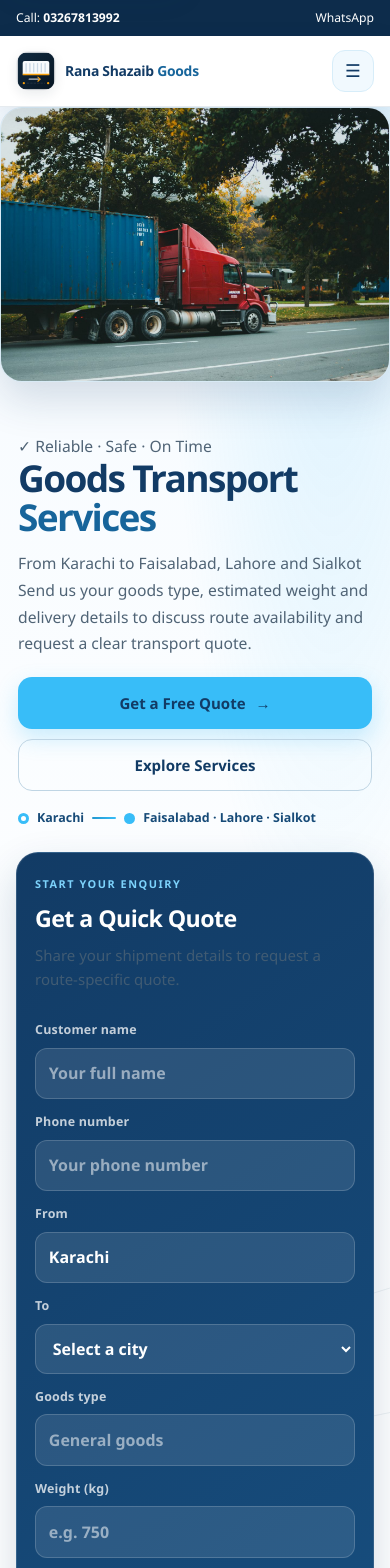
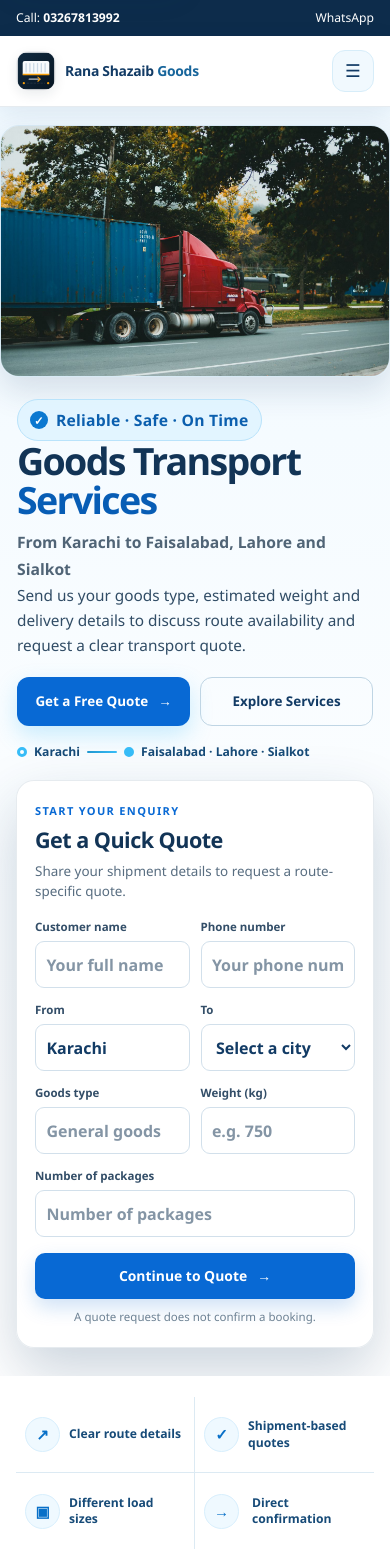
Before and after one commit to ranaahmad22561/rana-shazaib-goods-website, a Next.js app: page / in a window 390 px wide. Shown: the top 1568 px of the page. Built offline with nearby package versions, Linux system fonts and the light colour scheme.

Commit message:
Style Design 1 hero, quote card and responsive layout

```diff
--- a/css/site.css
+++ b/css/site.css
@@ -1129,3 +1129,361 @@ ul { color: var(--ink-soft); }
     scroll-behavior: auto !important;
   }
 }
+
+
+/* Design 1 — full-bleed cargo hero, white quick quote card and responsive composition. */
+.hero--design-one {
+  position: relative;
+  min-height: 560px;
+  overflow: hidden;
+  isolation: isolate;
+  background: #edf7fc;
+}
+.hero--design-one::before {
+  position: absolute;
+  z-index: 1;
+  inset: 0;
+  background: linear-gradient(90deg, rgba(245,251,255,.97) 0%, rgba(242,250,255,.93) 30%, rgba(228,244,253,.68) 52%, rgba(18,59,101,.12) 100%);
+  content: "";
+}
+.hero--design-one::after { display: none; }
+.hero--design-one .hero__visual {
+  position: absolute;
+  z-index: 0;
+  inset: 0;
+  width: 100%;
+  height: 100%;
+  grid-column: auto;
+  grid-row: auto;
+  padding: 0;
+}
+.hero--design-one .hero__background {
+  position: absolute;
+  inset: 0;
+  width: 100%;
+  height: 100%;
+  aspect-ratio: auto;
+  border: 0;
+  border-radius: 0;
+  object-fit: cover;
+  object-position: center 52%;
+  box-shadow: none;
+}
+.hero--design-one .hero__inner {
+  position: relative;
+  z-index: 2;
+  display: grid;
+  width: var(--container);
+  min-height: 560px;
+  grid-template-columns: minmax(0, 1.08fr) minmax(330px, .82fr);
+  align-items: center;
+  gap: clamp(22px, 4vw, 58px);
+  padding: 42px 0;
+}
+.hero--design-one .hero__content {
+  grid-column: 1;
+  grid-row: 1;
+  max-width: 610px;
+  padding: 12px 0;
+}
+.hero__trust-pill {
+  display: inline-flex;
+  align-items: center;
+  gap: 8px;
+  margin: 0 0 17px;
+  padding: 7px 12px;
+  border: 1px solid #b9e3fb;
+  border-radius: 999px;
+  background: rgba(224,244,255,.9);
+  color: #0b5fae !important;
+  font-size: .78rem;
+  font-weight: 800;
+  letter-spacing: .015em;
+}
+.hero__trust-pill span {
+  display: grid;
+  width: 18px;
+  height: 18px;
+  place-items: center;
+  border-radius: 50%;
+  background: #0b78d0;
+  color: #fff;
+  font-size: .72rem;
+}
+.hero--design-one .hero__title {
+  max-width: 560px;
+  margin-bottom: 10px;
+  color: #123456;
+  font-size: clamp(2.7rem, 4.4vw, 4.3rem);
+  line-height: 1.04;
+  letter-spacing: -.045em;
+}
+.hero--design-one .hero__title span { display: block; color: #075db5; }
+.hero__route-title {
+  max-width: 560px;
+  margin: 0 0 14px;
+  color: #075db5;
+  font-size: clamp(1.05rem, 1.7vw, 1.5rem);
+  font-weight: 800;
+  line-height: 1.3;
+}
+.hero--design-one .hero__content > p:not(.eyebrow):not(.hero__trust-pill):not(.hero__route-title) {
+  max-width: 500px;
+  margin-bottom: 0;
+  color: #314d66;
+  font-size: 1rem;
+  line-height: 1.7;
+}
+.hero--design-one .hero__actions {
+  gap: 10px;
+  margin-top: 22px;
+}
+.hero--design-one .hero__actions .btn { border-radius: 12px; }
+.hero--design-one .hero__route {
+  display: flex;
+  flex-wrap: wrap;
+  gap: 9px;
+  margin-top: 20px;
+  color: #174b78;
+  font-size: .82rem;
+}
+.hero--design-one .route-line { width: 30px; }
+.hero--design-one .route-dot { width: 10px; height: 10px; }
+.btn--primary, .header-cta {
+  background: #0869d4;
+  color: #fff;
+  box-shadow: 0 8px 20px rgba(8,105,212,.20);
+}
+.btn--primary:hover, .header-cta:hover { background: #0759b5; color: #fff; }
+.hero--design-one .quick-quote {
+  grid-column: 2;
+  grid-row: 1;
+  display: block;
+  width: 100%;
+  max-width: 470px;
+  justify-self: end;
+  align-self: center;
+  padding: 24px;
+  border: 1px solid rgba(18,59,101,.10);
+  border-radius: 20px;
+  background: rgba(255,255,255,.97);
+  color: #123b65;
+  box-shadow: 0 24px 58px rgba(18,59,101,.22);
+  backdrop-filter: blur(10px);
+}
+.hero--design-one .quick-quote__eyebrow {
+  margin: 0 0 7px;
+  color: #0869d4 !important;
+  font-size: .69rem;
+  letter-spacing: .12em;
+}
+.hero--design-one .quick-quote h3 {
+  margin: 0 0 8px;
+  color: #123456;
+  font-size: 1.42rem;
+  line-height: 1.2;
+}
+.quick-quote__intro {
+  margin: 0 0 16px;
+  color: #586d80;
+  font-size: .84rem;
+  line-height: 1.5;
+}
+.hero--design-one .quick-quote__row {
+  display: grid;
+  grid-template-columns: repeat(2, minmax(0, 1fr));
+  gap: 12px 11px;
+  margin: 0;
+}
+.hero--design-one .quick-quote label {
+  min-width: 0;
+  color: #334e68;
+  font-size: .72rem;
+  font-weight: 750;
+  letter-spacing: 0;
+}
+.hero--design-one .quick-quote input,
+.hero--design-one .quick-quote select {
+  min-width: 0;
+  min-height: 43px;
+  margin-top: 5px;
+  padding: .58rem .65rem;
+  border: 1px solid #d2e0eb;
+  border-radius: 9px;
+  background: #fff;
+  color: #123b65;
+  font-size: .79rem;
+}
+.hero--design-one .quick-quote input::placeholder { color: #8495a5; }
+.hero--design-one .quick-quote input:focus,
+.hero--design-one .quick-quote select:focus {
+  outline: 3px solid rgba(56,189,248,.22);
+  border-color: #2198d0;
+}
+.hero--design-one .quick-quote .quick-quote__packages { grid-column: 1 / -1; }
+.hero--design-one .quick-quote .btn {
+  display: flex;
+  width: 100%;
+  min-height: 46px;
+  grid-column: auto;
+  grid-row: auto;
+  justify-self: stretch;
+  margin-top: 17px;
+  border-radius: 10px;
+  font-size: .87rem;
+}
+.hero--design-one .quick-quote__note {
+  margin: 10px 0 0;
+  color: #6c8193 !important;
+  font-size: .72rem;
+  line-height: 1.45;
+  text-align: center;
+}
+.stat-strip__inner { gap: 8px; padding: 21px 0; }
+.stat-card { gap: 13px; }
+.stat-card__num {
+  width: 42px;
+  height: 42px;
+  border: 1px solid #d8effd;
+  border-radius: 50%;
+  background: #eff9ff;
+  color: #0870c8;
+  font-size: 1.05rem;
+}
+.section-header { max-width: 780px; }
+.section-header .eyebrow { margin-bottom: 10px; }
+.service-card, .feature-card, .process-card, .route-card {
+  border-color: #dceaf3;
+  border-radius: 18px;
+  box-shadow: 0 10px 28px rgba(18,59,101,.05);
+}
+.service-card { padding: 25px; }
+.service-card__icon {
+  display: grid;
+  width: 48px;
+  height: 48px;
+  margin-bottom: 18px;
+  place-items: center;
+  border: 1px solid #d7effd;
+  border-radius: 14px;
+  background: #eff9ff;
+  font-size: 1.35rem;
+}
+@media (min-width: 1100px) {
+  .hero--design-one .quick-quote__row { grid-template-columns: repeat(2, minmax(0, 1fr)); }
+}
+@media (max-width: 900px) and (min-width: 761px) {
+  .hero--design-one .hero__inner {
+    min-height: 560px;
+    grid-template-columns: minmax(0, 1fr) minmax(290px, .88fr);
+    gap: 22px;
+  }
+  .hero--design-one .hero__title { font-size: clamp(2.45rem, 4vw, 3.4rem); }
+  .hero--design-one .quick-quote { padding: 19px; }
+  .hero--design-one .quick-quote__row { gap: 10px; }
+  .hero--design-one .quick-quote input,
+  .hero--design-one .quick-quote select { font-size: .75rem; }
+}
+@media (max-width: 760px) {
+  .hero--design-one {
+    min-height: 0;
+    background: linear-gradient(180deg, #f0f9ff 0%, #fff 78%);
+  }
+  .hero--design-one::before { display: none; }
+  .hero--design-one .hero__inner {
+    width: var(--container);
+    min-height: 0;
+    grid-template-columns: minmax(0, 1fr);
+    gap: 0;
+    padding: 0 0 28px;
+  }
+  .hero--design-one .hero__visual {
+    position: relative;
+    inset: auto;
+    grid-column: 1;
+    grid-row: 1;
+    width: 100%;
+    height: auto;
+    aspect-ratio: 1.55;
+    margin: 18px auto 0;
+    overflow: hidden;
+    border: 1px solid #d8eaf5;
+    border-radius: 19px;
+    box-shadow: 0 14px 32px rgba(18,59,101,.14);
+  }
+  .hero--design-one .hero__background {
+    position: absolute;
+    inset: 0;
+    width: 100%;
+    height: 100%;
+    aspect-ratio: auto;
+    border-radius: 0;
+    object-position: center;
+    box-shadow: none;
+  }
+  .hero--design-one .hero__content {
+    grid-column: 1;
+    grid-row: 2;
+    max-width: none;
+    padding: 22px 1px 19px;
+  }
+  .hero__trust-pill { margin-bottom: 13px; }
+  .hero--design-one .hero__title {
+    max-width: none;
+    margin-bottom: 10px;
+    font-size: clamp(2.35rem, 9vw, 3.35rem);
+    line-height: 1.04;
+  }
+  .hero__route-title { font-size: 1.13rem; line-height: 1.35; }
+  .hero--design-one .hero__content > p:not(.eyebrow):not(.hero__trust-pill):not(.hero__route-title) {
+    font-size: .96rem;
+    line-height: 1.65;
+  }
+  .hero--design-one .hero__actions {
+    display: grid;
+    grid-template-columns: repeat(2, minmax(0, 1fr));
+    gap: 10px;
+    margin-top: 18px;
+  }
+  .hero--design-one .hero__actions .btn {
+    width: 100%;
+    min-height: 49px;
+    padding: .75rem .65rem;
+    font-size: .84rem;
+  }
+  .hero--design-one .hero__route {
+    gap: 7px;
+    margin-top: 17px;
+    font-size: .76rem;
+  }
+  .hero--design-one .quick-quote {
+    grid-column: 1;
+    grid-row: 3;
+    justify-self: stretch;
+    max-width: none;
+    padding: 21px 18px;
+    border-radius: 18px;
+  }
+  .hero--design-one .quick-quote h3 { font-size: 1.35rem; }
+  .hero--design-one .quick-quote__row { grid-template-columns: repeat(2, minmax(0, 1fr)); }
+  .hero--design-one .quick-quote input,
+  .hero--design-one .quick-quote select { min-height: 47px; font-size: 16px; }
+  .hero--design-one .quick-quote .btn { margin-top: 16px; }
+  .stat-strip__inner { grid-template-columns: repeat(2, minmax(0, 1fr)); gap: 0; }
+  .stat-card {
+    min-height: 76px;
+    padding: 10px 9px;
+    border-right: 1px solid var(--slate-200);
+    border-bottom: 1px solid var(--slate-200);
+  }
+  .stat-card:nth-child(2n) { border-right: 0; }
+  .stat-card:nth-child(n+3) { border-bottom: 0; }
+  .stat-card__num { width: 35px; height: 35px; font-size: .94rem; }
+}
+@media (max-width: 380px) {
+  .hero--design-one .hero__actions { grid-template-columns: minmax(0,1fr); }
+  .hero--design-one .quick-quote__row { grid-template-columns: minmax(0,1fr); }
+  .hero--design-one .quick-quote .quick-quote__packages { grid-column: auto; }
+  .stat-card { align-items: center; gap: 7px; padding: 9px 5px; }
+  .stat-card__text { font-size: .71rem; }
+}
```
